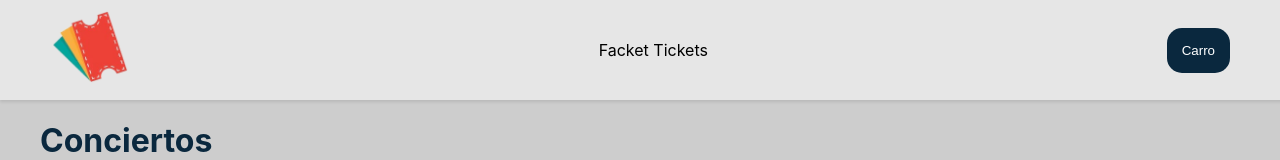
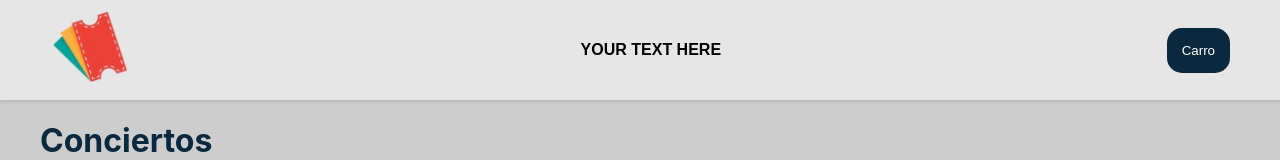
Before and after one commit to Alexme116/Facket, a React (Create React App) app: page / in a window 1280 px wide. Shown: the top 160 px of the page. Built offline with nearby package versions, Linux system fonts and the light colour scheme.

Commit message:
Updated text2

```diff
--- a/src/components/Navbar.js
+++ b/src/components/Navbar.js
@@ -14,8 +14,16 @@ const styles = {
         position: 'fixed',
         padding: '0 50px',
         boxShadow: '0 2px 3px rgb(0,0,0,0.1)',
-    }
-}
+    },
+    textStyle: {
+        fontSize: '16px',
+        fontFamily: 'Arial, sans-serif',
+        fontWeight: 'bold',
+        color: 'black',
+        textTransform: 'uppercase',
+        marginLeft: '5px',
+    },
+};
 
 class Navbar extends Component {
     render() {
@@ -23,7 +31,7 @@ class Navbar extends Component {
         return (
             <nav style={styles.navbar}>
                 <Logo />
-                <span style={{ marginLeft: '10px' }}>Facket Tickets</span>
+                <span style={styles.textStyle}>Your Text Here</span>
                 <Carro
                     carro={carro}
                     esCarroVisible={esCarroVisible}
```
